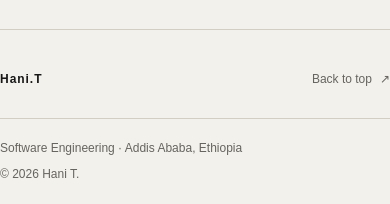
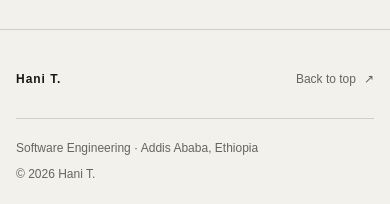
Before and after one commit to HaniSemayat/portfolio-react, a React (Vite) app: page / in a window 390 px wide. Shown: the part 10820-11024 px from the top of the page. Built offline with nearby package versions, Linux system fonts and the light colour scheme.

Commit message:
fix: align footer with page content

```diff
--- a/src/components/Footer/Footer.css
+++ b/src/components/Footer/Footer.css
@@ -3,6 +3,11 @@
   border-top: 1px solid var(--border);
   color: var(--muted-text);
   font-size: 0.75rem;
+}
+
+.footer-container {
+  width: min(1120px, calc(100% - 96px));
+  margin: 0 auto;
 }
 
 .footer-top {
@@ -50,6 +55,10 @@
     padding-bottom: 24px;
   }
 
+  .footer-container {
+    width: calc(100% - 32px);
+  }
+
   .footer-top {
     padding-bottom: 30px;
   }
@@ -59,3 +68,13 @@
     gap: 8px;
   }
 }
+
+@media (prefers-reduced-motion: reduce) {
+  .footer-back-top span {
+    transition: none;
+  }
+
+  .footer-back-top:hover span {
+    transform: none;
+  }
+}
--- a/src/components/Footer/Footer.jsx
+++ b/src/components/Footer/Footer.jsx
@@ -3,8 +3,9 @@ import './Footer.css'
 function Footer() {
   return (
     <footer className="footer">
+      <div className="footer-container">
         <div className="footer-top">
-        <span>Hani.T</span>
+          <span>Hani T.</span>
 
           <a href="#home" className="footer-back-top">
             Back to top <span>↗</span>
@@ -15,6 +16,7 @@ function Footer() {
           <span>Software Engineering · Addis Ababa, Ethiopia</span>
           <span>© 2026 Hani T.</span>
         </div>
+      </div>
     </footer>
   )
 }
```
Lines whose indentation alone changed are shown as unchanged.
